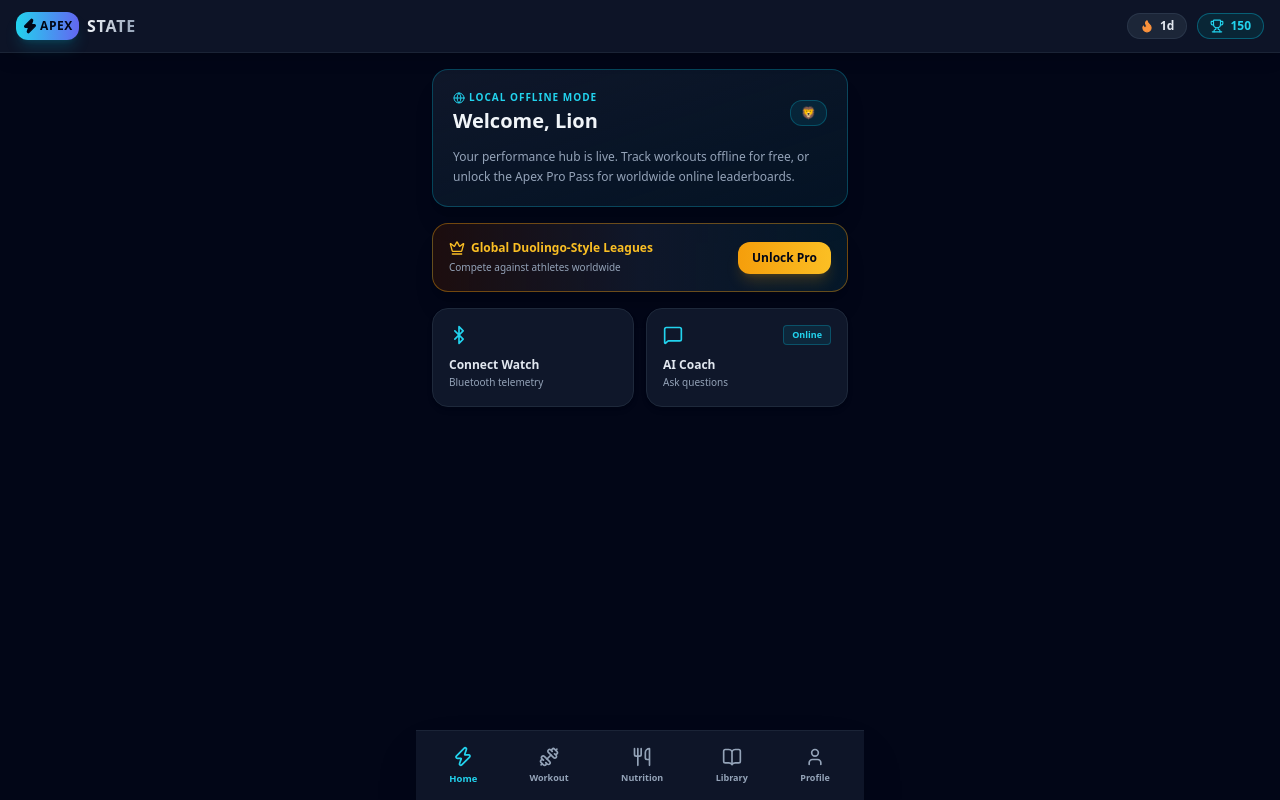
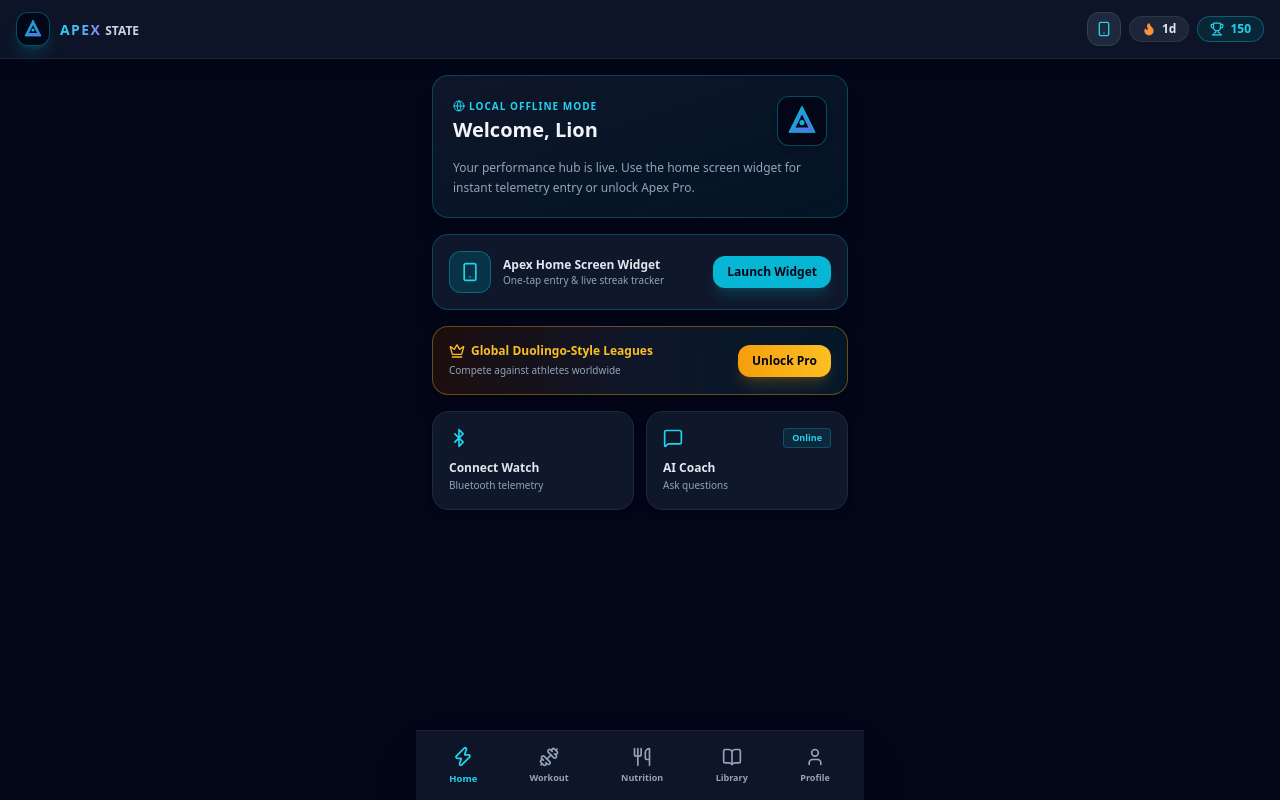
Before and after one commit to James6990/aura-22, a Next.js app: page / in a window 1280 px wide. Built offline with nearby package versions, Linux system fonts and the light colour scheme.

Commit message:
Add Apex vector logo branding and interactive quick-launch home widget

```diff
--- a/app/page.tsx
+++ b/app/page.tsx
@@ -26,8 +26,27 @@ import {
   Globe,
   Lock,
   Crown,
-  CreditCard
+  CreditCard,
+  Smartphone,
+  ExternalLink
 } from 'lucide-react';
+
+// Official Apex Vector Logo Component
+function ApexLogo({ className = "w-6 h-6" }: { className?: string }) {
+  return (
+    <svg viewBox="0 0 100 100" className={className} fill="none" xmlns="http://www.w3.org/2000/svg">
+      <path d="M50 5L90 85H10L50 5Z" fill="url(#apexGrad)" stroke="#06b6d4" strokeWidth="4" strokeLinejoin="round"/>
+      <path d="M50 30L70 70H30L50 30Z" fill="#020617"/>
+      <circle cx="50" cy="55" r="8" fill="#06b6d4" />
+      <defs>
+        <linearGradient id="apexGrad" x1="10" y1="5" x2="90" y2="85" gradientUnits="userSpaceOnUse">
+          <stop stopColor="#06b6d4" />
+          <stop offset="1" stopColor="#6366f1" />
+        </linearGradient>
+      </defs>
+    </svg>
+  );
+}
 
 export default function ApexStateApp() {
   const [activeTab, setActiveTab] = useState<'home' | 'workout' | 'nutrition' | 'library' | 'achievements' | 'profile'>('home');
@@ -44,6 +63,7 @@ export default function ApexStateApp() {
   const [authPassword, setAuthPassword] = useState('');
   const [isSignUpMode, setIsSignUpMode] = useState(false);
   const [showPaywallModal, setShowPaywallModal] = useState(false);
+  const [showWidgetModal, setShowWidgetModal] = useState(false);
 
   // Profile & Predator Avatar State
   const [athleteName, setAthleteName] = useState('New Athlete');
@@ -212,15 +232,26 @@ export default function ApexStateApp() {
         </div>
       )}
 
-      {/* Cybernetic Header */}
+      {/* Cybernetic Header with Apex Logo */}
       <header className="sticky top-0 z-30 bg-slate-900/90 backdrop-blur-xl border-b border-slate-800/80 px-4 py-3 flex items-center justify-between shadow-lg">
-        <div className="flex items-center space-x-2 cursor-pointer" onClick={() => setActiveTab('home')}>
-          <div className="bg-gradient-to-r from-cyan-400 to-indigo-500 text-slate-950 p-1.5 rounded-xl font-black tracking-wider text-xs flex items-center shadow-lg shadow-cyan-500/20">
-            <Zap className="w-4 h-4 mr-0.5 fill-current" /> APEX
+        <div className="flex items-center space-x-2.5 cursor-pointer" onClick={() => setActiveTab('home')}>
+          <div className="bg-slate-950 border border-cyan-500/40 p-1.5 rounded-xl shadow-lg shadow-cyan-500/20 flex items-center justify-center">
+            <ApexLogo className="w-5 h-5" />
           </div>
-          <span className="font-extrabold text-base tracking-wider bg-gradient-to-r from-slate-100 to-slate-400 bg-clip-text text-transparent">STATE</span>
+          <div>
+            <span className="font-black text-sm tracking-widest bg-gradient-to-r from-cyan-400 to-indigo-400 bg-clip-text text-transparent">APEX</span>
+            <span className="font-extrabold text-xs text-slate-300 ml-1">STATE</span>
+          </div>
         </div>
-        <div className="flex items-center space-x-2.5">
+
+        <div className="flex items-center space-x-2">
+          <button
+            onClick={() => setShowWidgetModal(true)}
+            className="bg-slate-800 hover:bg-slate-700 border border-slate-700 text-cyan-400 p-2 rounded-xl transition-all"
+            title="Add Widget & Quick Launch"
+          >
+            <Smartphone className="w-4 h-4" />
+          </button>
           <div className="flex items-center bg-slate-800/90 px-3 py-1 rounded-full border border-slate-700/60 text-xs font-semibold">
             <Flame className="w-3.5 h-3.5 text-orange-400 mr-1.5 fill-orange-400" />
             <span className="text-slate-200">{streak}d</span>
@@ -246,11 +277,32 @@ export default function ApexStateApp() {
                   </p>
                   <h1 className="text-xl font-black text-slate-100 mt-0.5">Welcome, {selectedAvatar.split(' ')[1]}</h1>
                 </div>
-                <span className="text-xs bg-cyan-500/10 border border-cyan-500/30 text-cyan-400 px-2.5 py-1 rounded-xl font-bold">{selectedAvatar.split(' ')[0]}</span>
+                <div className="bg-slate-950 border border-cyan-500/40 p-2 rounded-xl shadow-md">
+                  <ApexLogo className="w-8 h-8" />
+                </div>
               </div>
               <p className="text-xs text-slate-400 leading-relaxed">
-                Your performance hub is live. Track workouts offline for free, or unlock the Apex Pro Pass for worldwide online leaderboards.
+                Your performance hub is live. Use the home screen widget for instant telemetry entry or unlock Apex Pro.
               </p>
+            </div>
+
+            {/* Widget Quick-Access Banner */}
+            <div className="bg-slate-900 border border-cyan-500/30 p-4 rounded-2xl flex items-center justify-between shadow-xl">
+              <div className="flex items-center space-x-3">
+                <div className="bg-cyan-950 p-2.5 rounded-xl border border-cyan-500/40 text-cyan-400">
+                  <Smartphone className="w-5 h-5" />
+                </div>
+                <div>
+                  <h3 className="font-bold text-xs text-slate-200">Apex Home Screen Widget</h3>
+                  <p className="text-[10px] text-slate-400">One-tap entry & live streak tracker</p>
+                </div>
+              </div>
+              <button
+                onClick={() => setShowWidgetModal(true)}
+                className="bg-cyan-500 hover:bg-cyan-400 text-slate-950 px-3.5 py-2 rounded-xl text-xs font-black shadow-lg shadow-cyan-500/20 active:scale-95 transition-all"
+              >
+                Launch Widget
+              </button>
             </div>
 
             {/* Global Competition Gateway Card (If not a subscriber) */}
@@ -416,12 +468,11 @@ export default function ApexStateApp() {
           </div>
         )}
 
-        {/* PROFILE TAB WITH OFFLINE/ONLINE GATED MODES */}
+        {/* PROFILE TAB */}
         {activeTab === 'profile' && (
           <div className="space-y-4 animate-fadeIn">
             <h1 className="text-xl font-black tracking-tight">Athlete Profile & Tier</h1>
 
-            {/* Active Profile Card */}
             <div className="bg-slate-900 border border-slate-800 p-6 rounded-2xl text-center space-y-3 shadow-xl">
               <div className="w-20 h-20 bg-gradient-to-tr from-cyan-500 to-indigo-500 rounded-2xl mx-auto flex items-center justify-center text-slate-950 font-black text-3xl shadow-lg shadow-cyan-500/20">
                 {selectedAvatar.split(' ')[0]}
@@ -449,36 +500,6 @@ export default function ApexStateApp() {
                 </button>
               ) : null}
             </div>
-
-            {/* Offline/Online Gateway */}
-            {!isAuthenticated && (
-              <div className="bg-slate-900 border border-slate-800 p-5 rounded-2xl space-y-4 shadow-xl">
-                <h3 className="font-bold text-xs text-slate-300 uppercase tracking-widest">Local Offline Account</h3>
-                <form onSubmit={handleAuthSubmit} className="space-y-3">
-                  <input
-                    type="email"
-                    placeholder="Athlete Email"
-                    value={authEmail}
-                    onChange={(e) => setAuthEmail(e.target.value)}
-                    className="w-full bg-slate-950 border border-slate-800 px-3.5 py-2.5 rounded-xl text-xs text-slate-100 focus:outline-none focus:border-cyan-500"
-                  />
-                  <input
-                    type="password"
-                    placeholder="Password"
-                    value={authPassword}
-                    onChange={(e) => setAuthPassword(e.target.value)}
-                    className="w-full bg-slate-950 border border-slate-800 px-3.5 py-2.5 rounded-xl text-xs text-slate-100 focus:outline-none focus:border-cyan-500"
-                  />
-                  <button
-                    type="submit"
-                    className="w-full bg-slate-800 hover:bg-slate-700 text-slate-100 font-bold text-xs py-3 rounded-xl flex items-center justify-center space-x-2 transition-all"
-                  >
-                    <LogIn className="w-4 h-4" />
-                    <span>Save Local Profile</span>
-                  </button>
-                </form>
-              </div>
-            )}
 
             {/* Predator Avatar Picker */}
             <div className="bg-slate-900 border border-slate-800 p-5 rounded-2xl space-y-3">
@@ -511,7 +532,63 @@ export default function ApexStateApp() {
 
       </main>
 
-      {/* Paywall / Subscription Modal */}
+      {/* Interactive App Widget / Quick Launch Modal */}
+      {showWidgetModal && (
+        <div className="fixed inset-0 z-50 bg-slate-950/85 backdrop-blur-md flex items-center justify-center p-4">
+          <div className="bg-slate-900 border border-cyan-500/40 w-full max-w-sm p-6 rounded-3xl space-y-5 shadow-2xl animate-fadeIn">
+            <div className="flex justify-between items-center border-b border-slate-800 pb-3">
+              <div className="flex items-center space-x-2">
+                <Smartphone className="w-5 h-5 text-cyan-400" />
+                <h3 className="font-bold text-sm text-slate-100">Apex Home Screen Widget</h3>
+              </div>
+              <button onClick={() => setShowWidgetModal(false)} className="text-xs text-slate-400 font-bold px-2 py-1 bg-slate-800 rounded-lg">Close</button>
+            </div>
+
+            {/* Simulated Live Home Screen Widget Card */}
+            <div className="bg-gradient-to-br from-slate-950 to-cyan-950/40 border border-cyan-500/30 p-4 rounded-2xl space-y-3 shadow-inner">
+              <div className="flex items-center justify-between">
+                <div className="flex items-center space-x-2">
+                  <div className="bg-slate-900 p-1.5 rounded-lg border border-cyan-500/40">
+                    <ApexLogo className="w-4 h-4" />
+                  </div>
+                  <span className="font-black text-xs text-slate-200 tracking-wider">APEX WIDGET</span>
+                </div>
+                <span className="text-[9px] bg-cyan-500/20 text-cyan-300 px-2 py-0.5 rounded font-bold">{streak}d Streak</span>
+              </div>
+
+              <div className="grid grid-cols-2 gap-2 text-center">
+                <div className="bg-slate-900/80 p-2.5 rounded-xl border border-slate-800">
+                  <p className="text-[9px] text-slate-400 uppercase font-bold">Aura Score</p>
+                  <p className="text-sm font-black text-cyan-400 mt-0.5">{aura}</p>
+                </div>
+                <div className="bg-slate-900/80 p-2.5 rounded-xl border border-slate-800">
+                  <p className="text-[9px] text-slate-400 uppercase font-bold">Avatar</p>
+                  <p className="text-sm font-black text-slate-200 mt-0.5">{selectedAvatar.split(' ')[0]}</p>
+                </div>
+              </div>
+
+              {/* Working Widget Enter Button */}
+              <button
+                onClick={() => {
+                  setShowWidgetModal(false);
+                  setActiveTab('home');
+                  showToast('🚀 Widget Activated: Entered Apex State');
+                }}
+                className="w-full bg-cyan-500 hover:bg-cyan-400 text-slate-950 font-black text-xs py-3 rounded-xl shadow-lg shadow-cyan-500/20 flex items-center justify-center space-x-2 active:scale-95 transition-all"
+              >
+                <span>Enter App From Widget</span>
+                <ExternalLink className="w-3.5 h-3.5" />
+              </button>
+            </div>
+
+            <p className="text-[10px] text-slate-400 text-center leading-relaxed">
+              Tip: In your mobile browser menu, select <strong className="text-slate-200">"Add to Home Screen"</strong> to place this exact widget launcher on your phone desktop.
+            </p>
+          </div>
+        </div>
+      )}
+
+      {/* Paywall Modal */}
       {showPaywallModal && (
         <div className="fixed inset-0 z-50 bg-slate-950/85 backdrop-blur-md flex items-center justify-center p-4">
           <div className="bg-slate-900 border border-amber-500/40 w-full max-w-sm p-6 rounded-3xl space-y-5 shadow-2xl animate-fadeIn">
```
